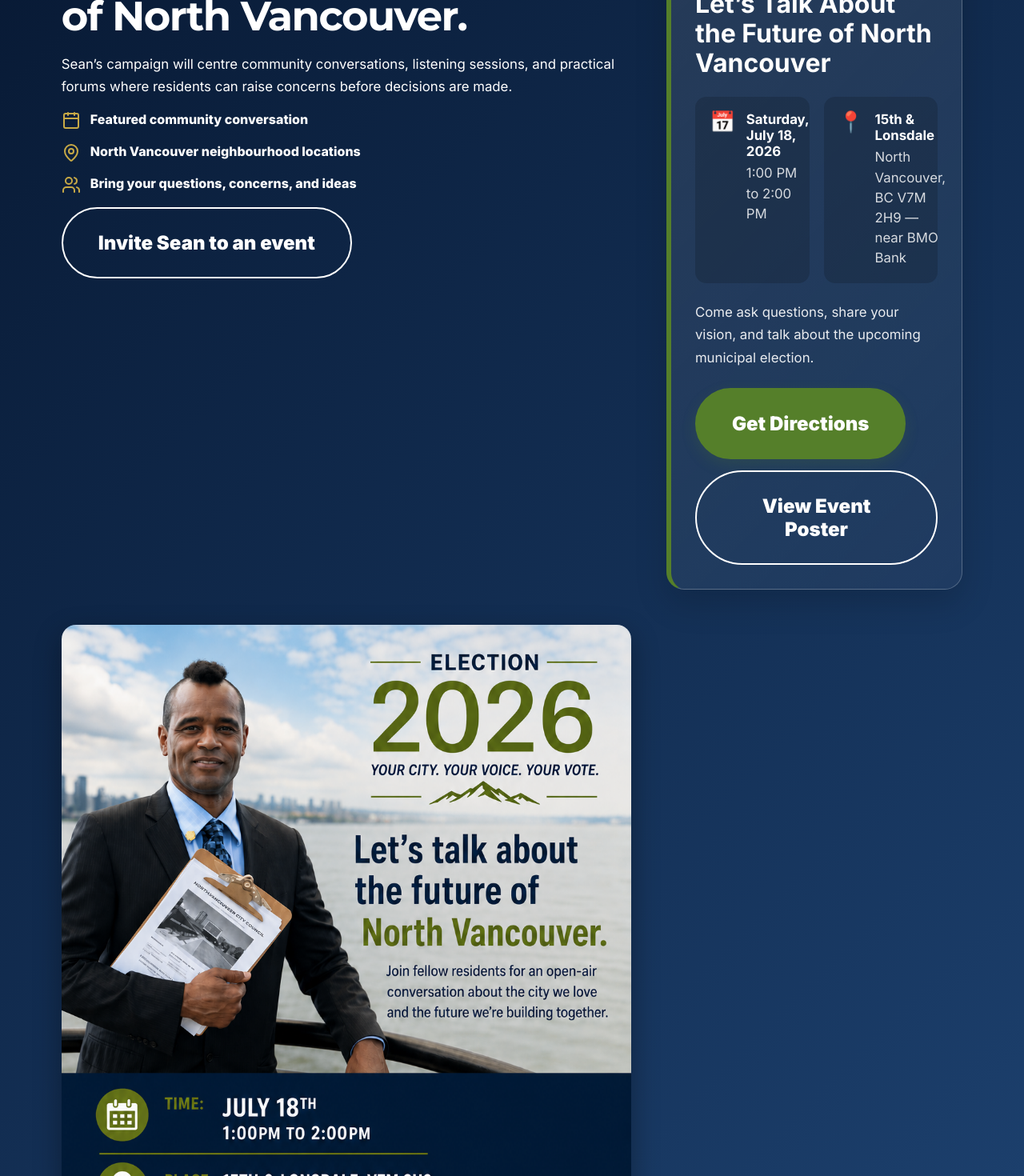
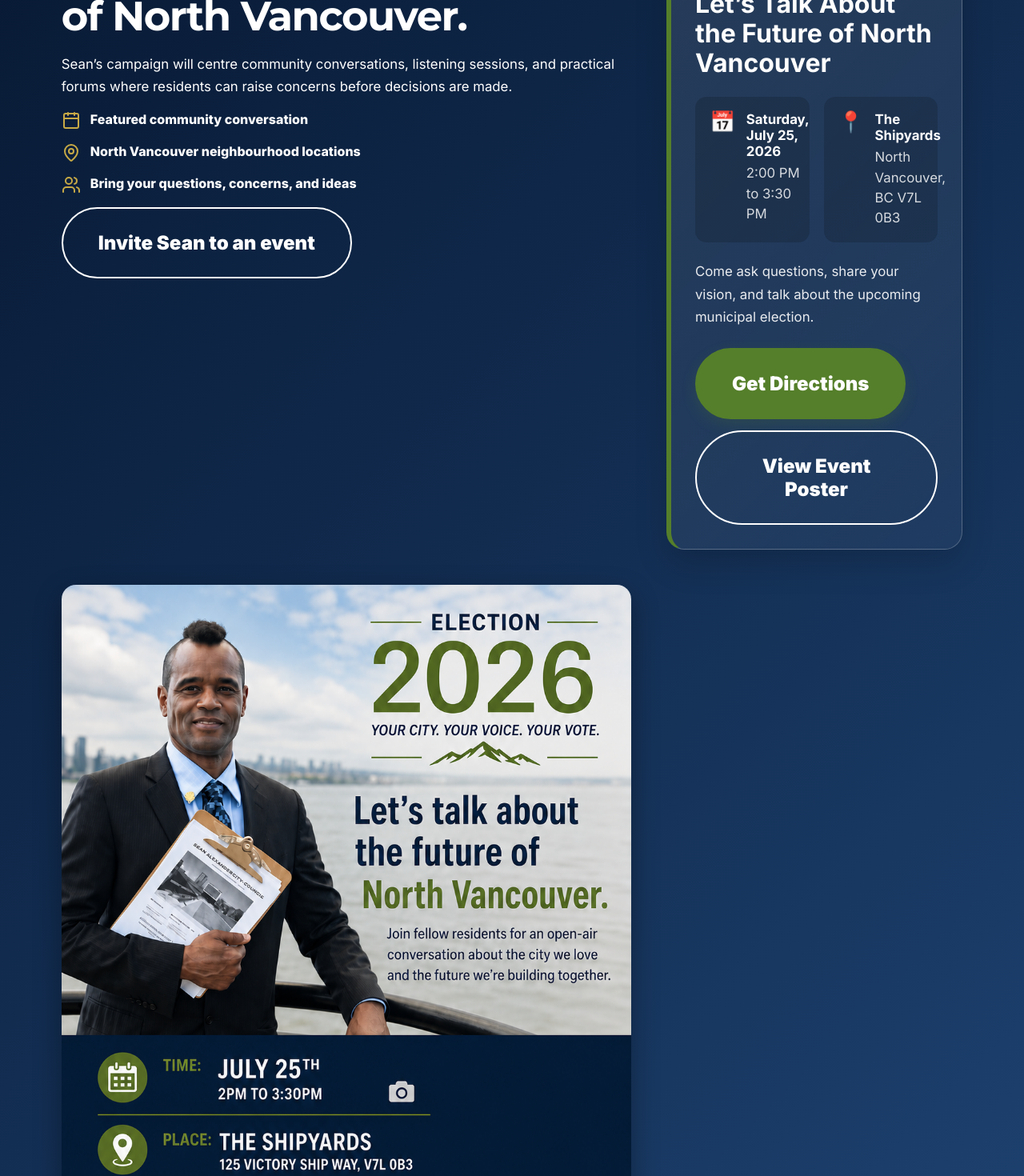
Before and after one commit to irnewlands/seanfornorthvan-site, a React (Vite) app: page / in a window 1280 px wide. Shown: the part 6140-7610 px from the top of the page at 80% size. Built offline with nearby package versions, Linux system fonts and the light colour scheme.

Commit message:
Update main.jsx

```diff
--- a/src/main.jsx
+++ b/src/main.jsx
@@ -384,16 +384,16 @@ function Events() {
     <div>
       <span className="event-detail-icon">📅</span>
       <div>
-        <strong>Saturday, July 18, 2026</strong>
-        <p>1:00 PM to 2:00 PM</p>
+        <strong>Saturday, July 25, 2026</strong>
+        <p>2:00 PM to 3:30 PM</p>
       </div>
     </div>
 
     <div>
       <span className="event-detail-icon">📍</span>
       <div>
-        <strong>15th &amp; Lonsdale</strong>
-        <p>North Vancouver, BC V7M 2H9 — near BMO Bank</p>
+        <strong>The Shipyards</strong>
+        <p>North Vancouver, BC V7L 0B3 </p>
       </div>
     </div>
   </div>
@@ -406,7 +406,7 @@ function Events() {
   <div className="event-card-actions">
     <a
       className="btn primary"
-      href="https://www.google.com/maps/search/?api=1&query=15th%20%26%20Lonsdale%2C%20North%20Vancouver%2C%20BC%20V7M%202H9"
+      href="https://www.google.com/maps/search/?api=1&query=125+Victory+Ship+Way+North+Vancouver+BC+V7L+0B3"
       target="_blank"
       rel="noopener noreferrer"
     >
@@ -415,7 +415,7 @@ function Events() {
 
     <a
       className="btn secondary"
-      href="/assets/community-conversation-july-18-2026.png"
+      href="/assets/community-conversation-july-25-2026.png"
       target="_blank"
       rel="noopener noreferrer"
     >
@@ -424,7 +424,7 @@ function Events() {
   </div>
 </div>
 
-      <img src="/assets/community-conversation-july-18-2026.png" />
+      <img src="/assets/community-conversation-july-25-2026.png" />
     </section>
   );
 }
```
